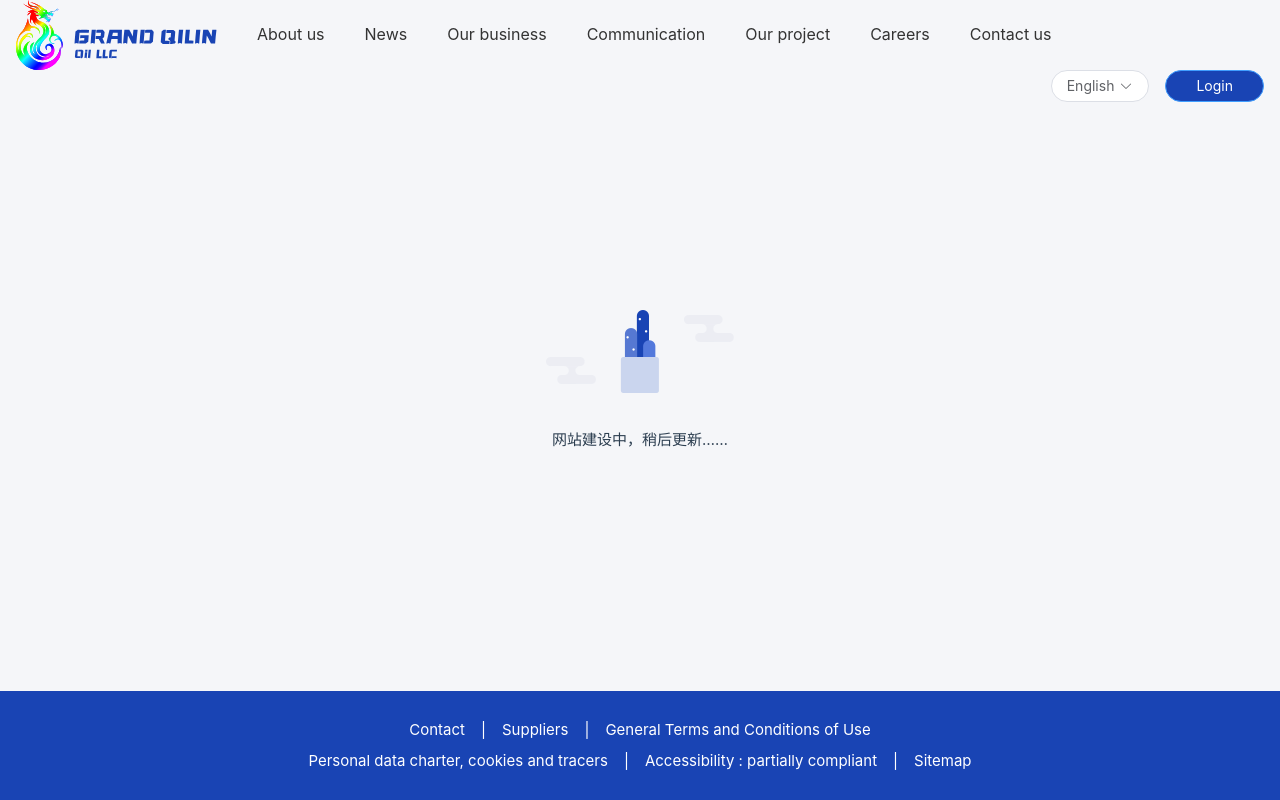
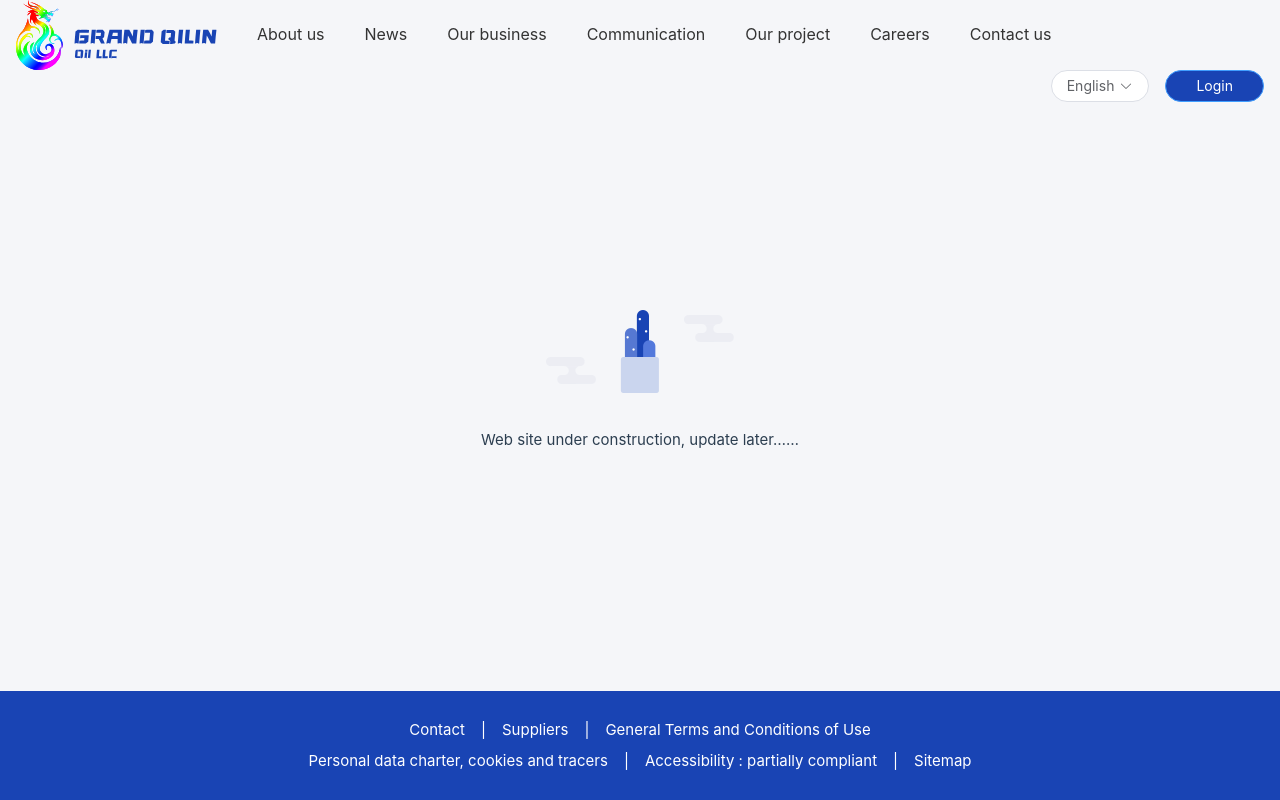
Before and after one commit to zqd123/oilin, a Vue app: page /developing in a window 1280 px wide. Built offline with nearby package versions, Linux system fonts and the light colour scheme.

Commit message:
feat(i18n): 添加网站开发中的国际化文本
- 在英文和中文的本地化文件中添加了 "site-developing" 键值对
- 更新了 SiteDeveloping.vue 组件，使用新添加的国际化文本

```diff
--- a/src/locales/en.json
+++ b/src/locales/en.json
@@ -98,5 +98,6 @@
   "advantages": "Advantages",
   "service-scope": "Service scope",
   "complete-solutions-for-oil": "Complete Solutions for Oil",
-  "and-gas-industry": "Gas Industry"
+  "and-gas-industry": "Gas Industry",
+  "site-developing": "Web site under construction, update later"
 }
--- a/src/locales/zh-CN.json
+++ b/src/locales/zh-CN.json
@@ -98,5 +98,6 @@
   "advantages": "优点",
   "and-gas-industry": "天然气工业",
   "complete-solutions-for-oil": "完整的石油解决方案",
-  "service-scope": "服务范围"
+  "service-scope": "服务范围",
+  "site-developing": "网站建设中，稍后更新"
 }
--- a/src/views/SiteDeveloping.vue
+++ b/src/views/SiteDeveloping.vue
@@ -1,7 +1,7 @@
 <template>
   <div class="flex flex-col justify-center items-center gap-9">
     <el-image style="width: auto; height: 83px" :src="developing" fit="cover" />
-    <div>网站建设中，稍后更新……</div>
+    <div>{{ $t('site-developing') }}……</div>
   </div>
 </template>
 <script setup>
```
